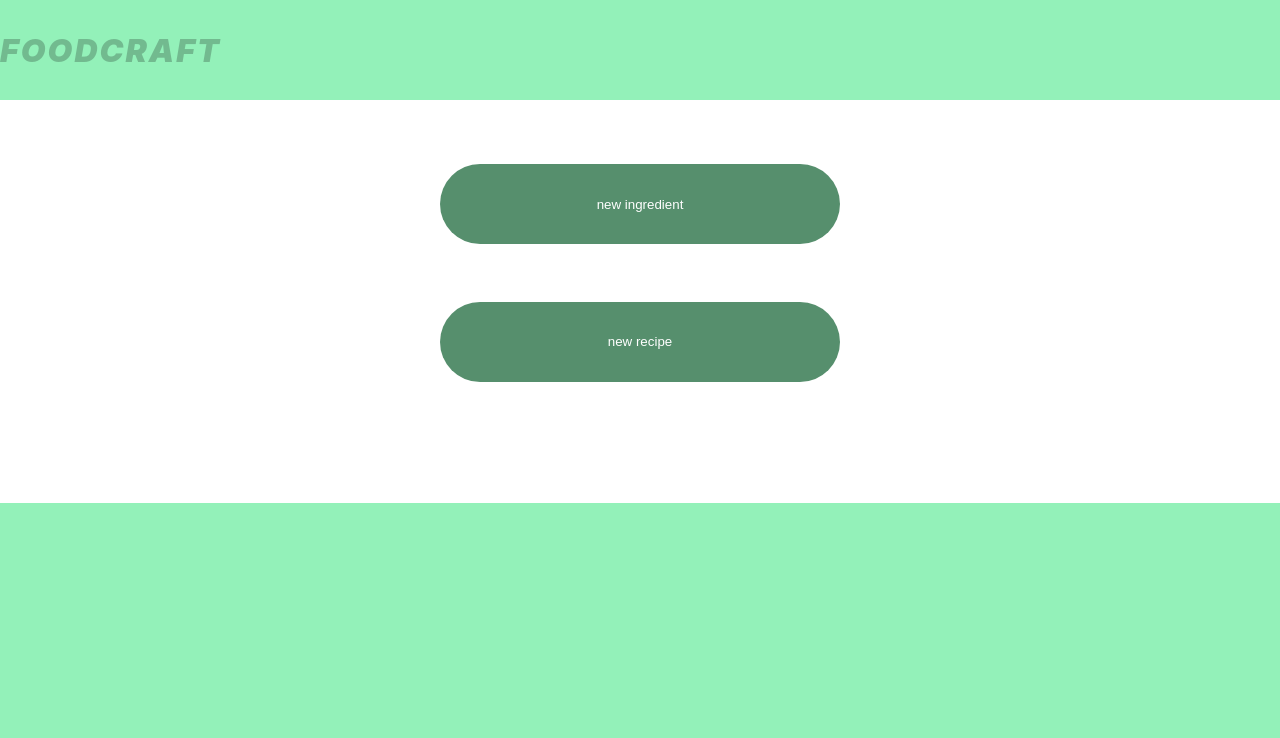
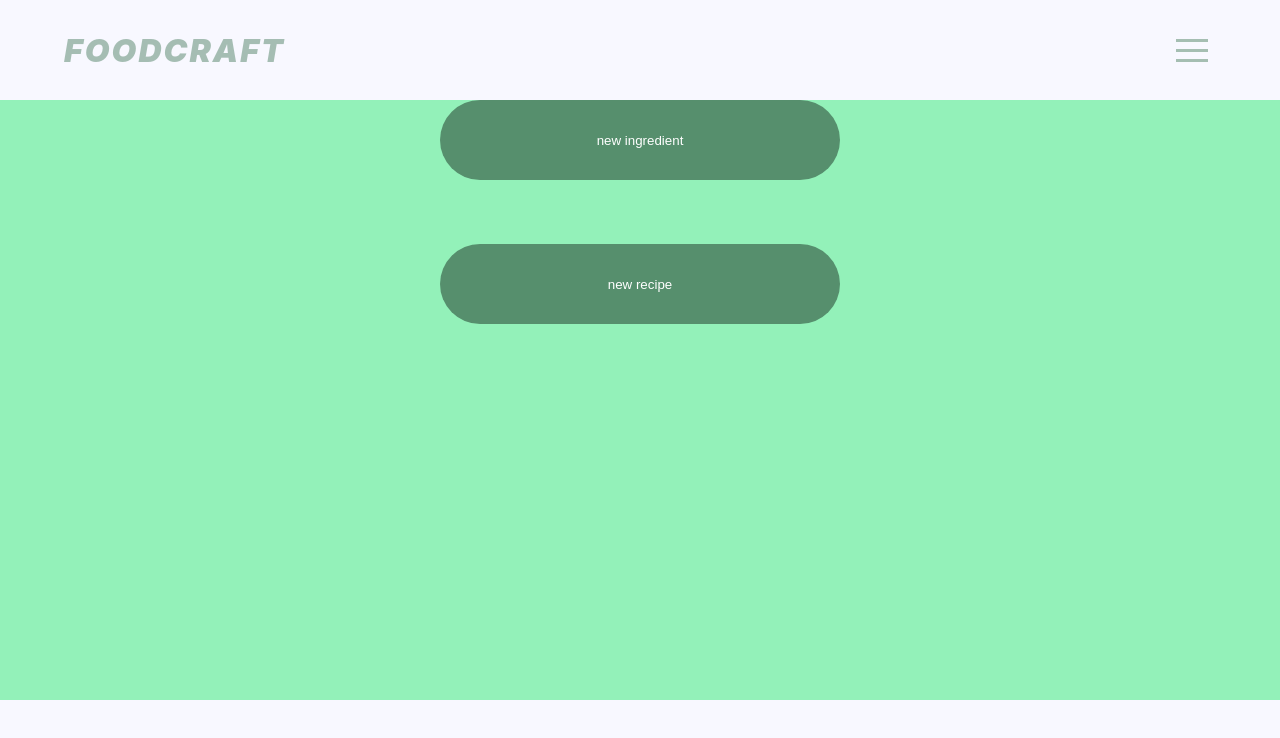
Before and after one commit to KubaKalemba/de-last-chance-to-eat, a React (Create React App) app: page / in a window 1280 px wide. Shown: the top 738 px of the page. Built offline with nearby package versions, Linux system fonts and the light colour scheme.

Commit message:
major progress

```diff
--- a/package.json
+++ b/package.json
@@ -6,6 +6,7 @@
     "@testing-library/jest-dom": "^5.16.5",
     "@testing-library/react": "^13.4.0",
     "@testing-library/user-event": "^13.5.0",
+    "hamburger-react": "^2.5.0",
     "react": "^18.2.0",
     "react-burger-menu": "^3.0.8",
     "react-dom": "^18.2.0",
--- a/src/components/main-page/MainPage.css
+++ b/src/components/main-page/MainPage.css
@@ -5,14 +5,16 @@
     flex: 1 1 auto;
 }
 
-.buttons-container {
+.main-content {
+    width: 100%;
+    height: 75%;
     display: flex;
+    flex-grow: 1;
     flex-direction: column;
-    background-color: #fff;
-    padding: 5%;
+    background-color: #93F1B9FF;
 }
 
-.buttons-container > button {
+.main-content > button {
     width: 50vh;
     height: 10vh;
     align-self: center;
@@ -24,16 +26,23 @@
     margin-bottom: 5%;
 }
 
-.header {
+.header, .footer {
+    width: 100%;
+    height: 12.5%;
+    flex-grow: 0;
     display: flex;
     align-items: center;
     justify-content: space-between;
-    width: 100%;
-    height: 12.5%;
+    background-color: ghostwhite;
 }
 
-.navbar > h1 {
+.header > h1 {
     font-weight: bolder;
     font-size: 2rem;
     letter-spacing: .1vm;
+    margin-left: 5%;
 }
+
+.header > div {
+    margin-right: 5%;
+}
--- a/src/components/main-page/MainPage.js
+++ b/src/components/main-page/MainPage.js
@@ -1,17 +1,23 @@
 import React from 'react';
 import './MainPage.css'
 import PageHeader from "./PageHeader";
+import PageFooter from "./PageFooter";
 
 function MainPage(props) {
     return (
         <div className='main-page'>
             <PageHeader />
-            <div className='buttons-container'>
+            <div className='main-content'>
                 <button>new ingredient</button>
                 <button>new recipe</button>
             </div>
+            <PageFooter />
         </div>
     );
 }
 
 export default MainPage;
+
+/*
+    tutaj przechowujemy i zmieniamy stan main contentu
+ */
--- a/src/components/main-page/PageFooter.js
+++ b/src/components/main-page/PageFooter.js
@@ -2,7 +2,7 @@ import React from 'react';
 
 function PageFooter(props) {
     return (
-        <div></div>
+        <div className='footer'></div>
     );
 }
 
--- a/src/components/main-page/PageHeader.js
+++ b/src/components/main-page/PageHeader.js
@@ -1,14 +1,16 @@
 import React from 'react';
 import './MainPage.css'
+import Hamburger from 'hamburger-react'
 
 function PageHeader(props) {
     return (
         <div className='header'>
-            <nav className='navbar'>
                 <h1>FOODCRAFT</h1>
-            </nav>
+                <Hamburger />
         </div>
     );
 }
 
 export default PageHeader;
+
+//Hamburger ma wysylac do mainpage info o zmianie kontentu
```
Also changed, not shown: 1 other file (tests, documents, lock files or other folders).
